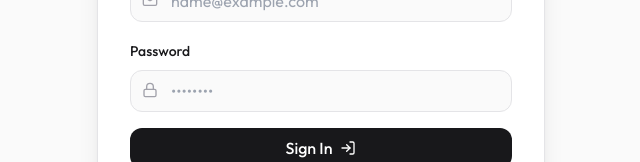
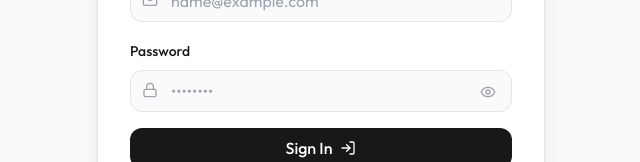
Before and after one commit to ANANDHUAS/queue-management, a React (Vite) app in the folder client/: page /admin/login in a window 1280 px wide. Shown: the part 388-550 px from the top of the page, without its empty margins (319-959 px from the left). Built offline with nearby package versions, Linux system fonts and the light colour scheme; no server answers.

Commit message:
Add show password toggle to login screen

```diff
--- a/client/src/pages/admin/LoginPage.tsx
+++ b/client/src/pages/admin/LoginPage.tsx
@@ -2,11 +2,12 @@ import { useState } from "react";
 import { useNavigate } from "react-router-dom";
 import { supabase } from "../../lib/supabase";
 import { toast } from "sonner";
-import { Lock, Mail, Loader2, LogIn } from "lucide-react";
+import { Lock, Mail, Loader2, LogIn, Eye, EyeOff } from "lucide-react";
 
 export default function LoginPage() {
   const [email, setEmail] = useState("");
   const [password, setPassword] = useState("");
+  const [showPassword, setShowPassword] = useState(false);
   const [isLoading, setIsLoading] = useState(false);
   const [isSignUp, setIsSignUp] = useState(false);
   const navigate = useNavigate();
@@ -79,14 +80,22 @@ export default function LoginPage() {
             <div className="relative">
               <Lock className="absolute left-3 top-3 h-4 w-4 text-zinc-400" />
               <input
-                type="password"
+                type={showPassword ? "text" : "password"}
                 required
                 value={password}
                 onChange={(e) => setPassword(e.target.value)}
-                className="w-full pl-10 pr-4 py-2 bg-zinc-50 dark:bg-zinc-800 border border-zinc-200 dark:border-zinc-700 rounded-lg focus:outline-none focus:ring-2 focus:ring-zinc-500 focus:border-transparent transition-all"
+                className="w-full pl-10 pr-10 py-2 bg-zinc-50 dark:bg-zinc-800 border border-zinc-200 dark:border-zinc-700 rounded-lg focus:outline-none focus:ring-2 focus:ring-zinc-500 focus:border-transparent transition-all"
                 placeholder="••••••••"
                 minLength={6}
               />
+              <button
+                type="button"
+                onClick={() => setShowPassword(!showPassword)}
+                className="absolute right-3 top-2.5 p-1 text-zinc-400 hover:text-zinc-600 dark:hover:text-zinc-300 transition-colors"
+                tabIndex={-1}
+              >
+                {showPassword ? <EyeOff className="h-4 w-4" /> : <Eye className="h-4 w-4" />}
+              </button>
             </div>
           </div>
 
```
